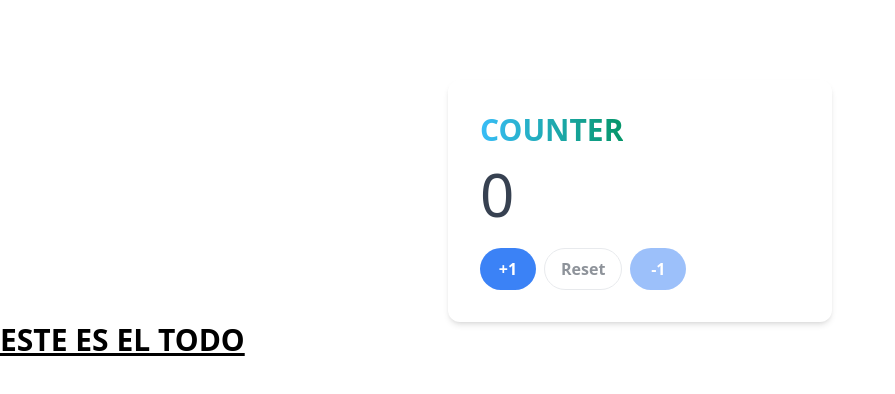
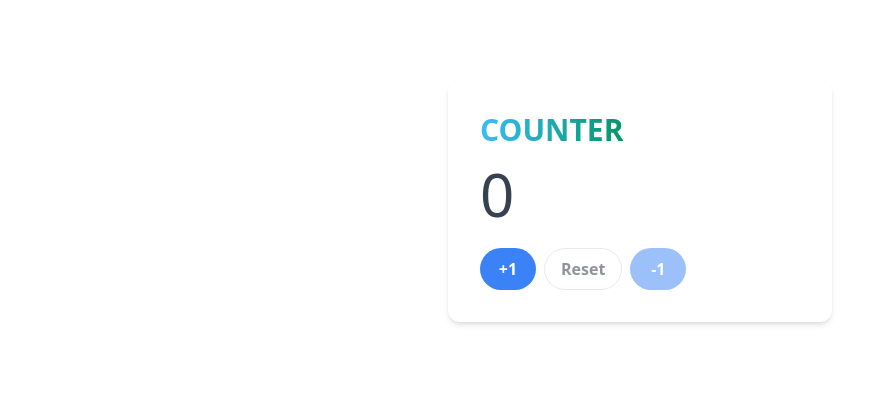
Before and after one commit to argierincon/react-2024, a React (Vite) app: page / in a window 1280 px wide. Shown: the top 394 px of the page, without its empty margins (0-895 px from the left). Built offline with nearby package versions, Linux system fonts and the light colour scheme.

Commit message:
feature: add Counter

```diff
--- a/src/main.jsx
+++ b/src/main.jsx
@@ -7,6 +7,5 @@ import { Counter, Todo } from "./components/useState/Imports.jsx";
 ReactDOM.createRoot(document.getElementById("root")).render(
   <React.StrictMode>
     <Counter />
-    <Todo />
   </React.StrictMode>
 );
```
